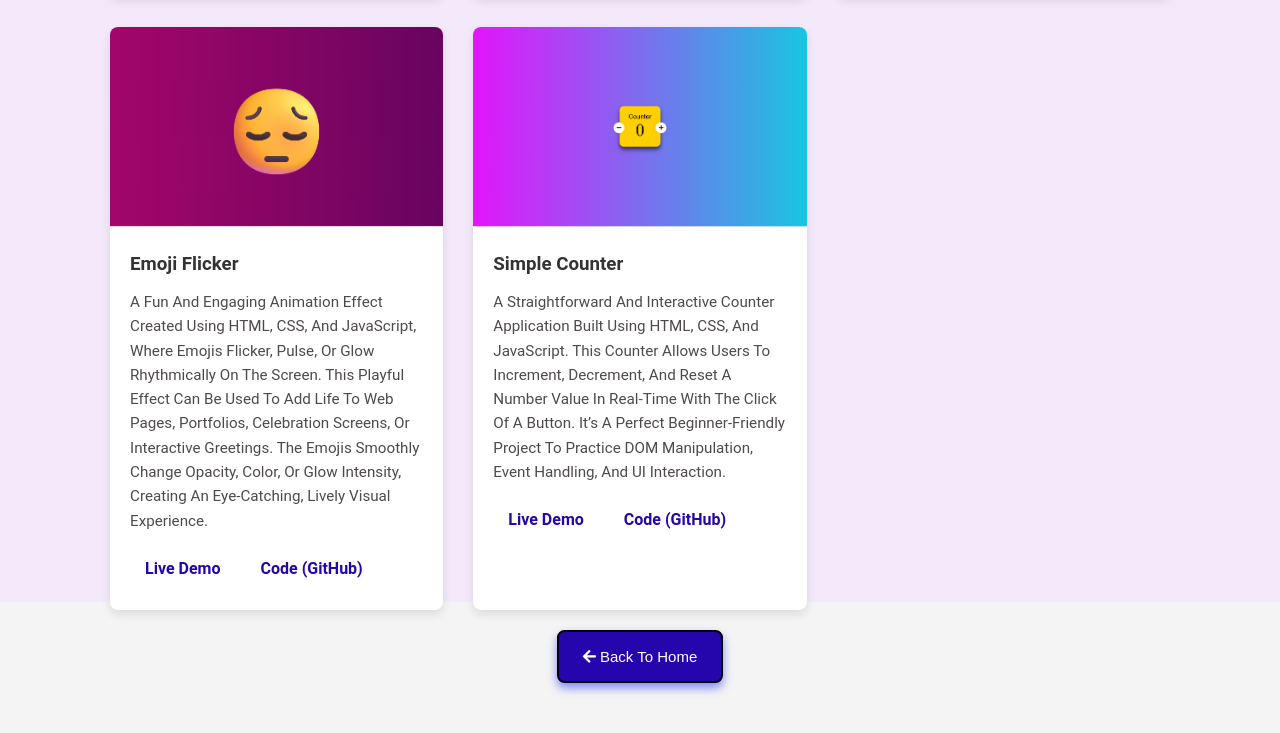
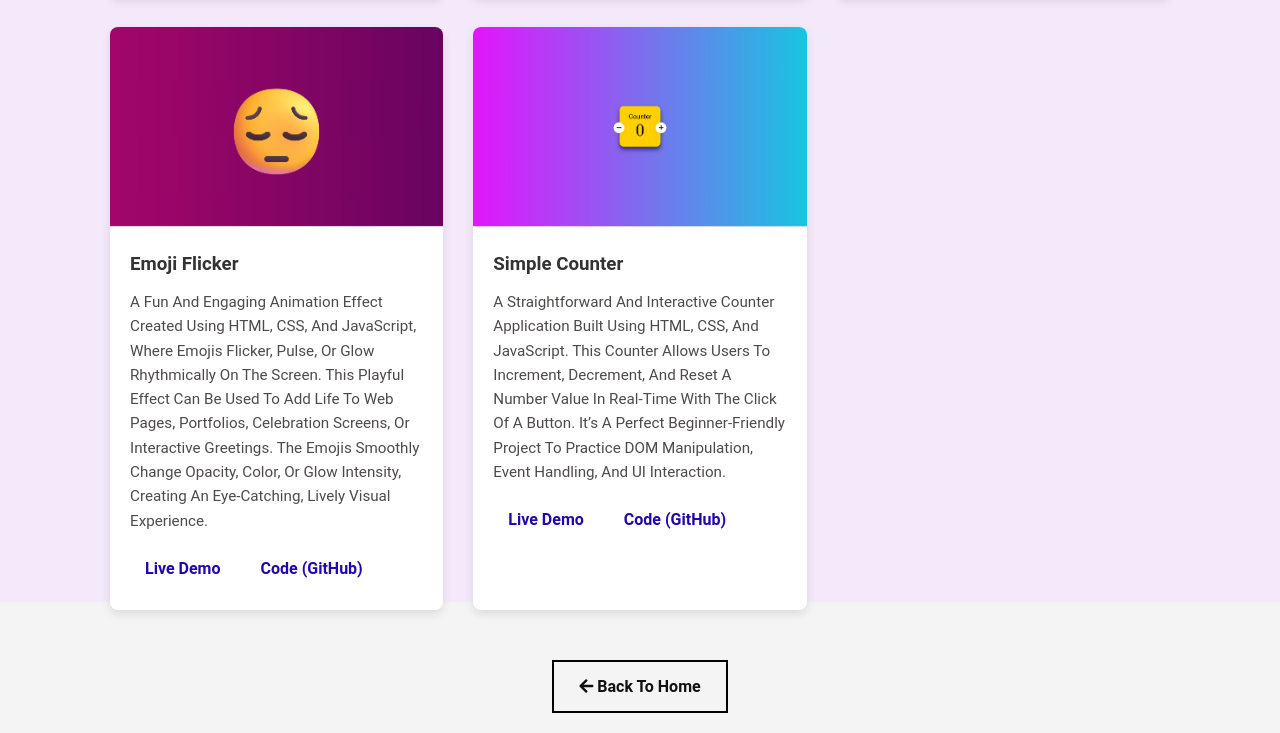
Before and after one commit to assa75/My_Portfolio, a plain HTML site: page projects/index.html in a window 1280 px wide. Shown: the part 1502-2235 px from the top of the page. Before the commit the page ends 2205 px from the top, so only its background shows below. Drawn offline with nearby package versions, Linux system fonts and the light colour scheme.

Commit message:
Update index.html

```diff
--- a/projects/index.html
+++ b/projects/index.html
@@ -106,8 +106,8 @@
                         </div>
                     </div>
                 </div>
-                <button onclick="goHome()" class="button"><i class="fas fa-arrow-left"></i> <span>Back to Home</span></button>
-                <!--<a href="index.html" class="button"><i class="fas fa-arrow-left"></i> <b>Back to Home</b></a>-->
+                <!--<button onclick="goHome()" class="button"><i class="fas fa-arrow-left"></i> <span>Back to Home</span></button>-->
+                <a href="index.html" class="button"><i class="fas fa-arrow-left"></i> <b>Back to Home</b></a>
             </div>
    </section>
    <script>
```
